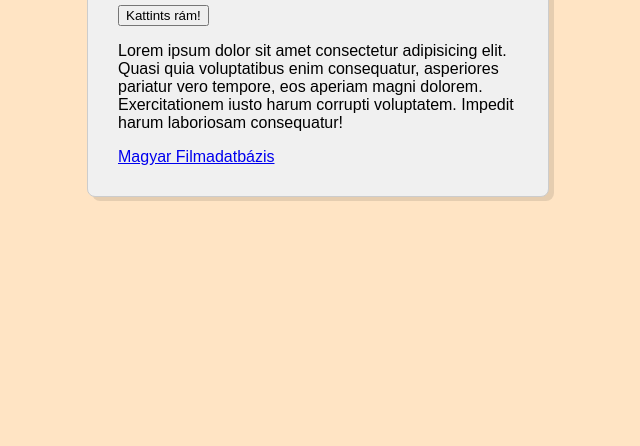
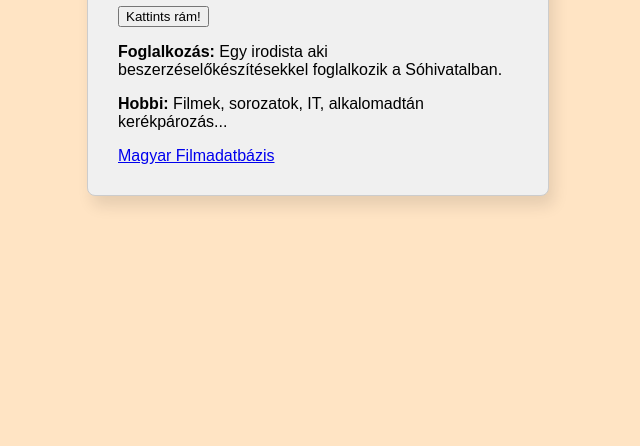
Before and after one commit to azima77/projekt2, a plain HTML site: page index.html in a window 1280 px wide. Shown: the part 354-800 px from the top of the page, without its empty margins (322-962 px from the left). Drawn offline with Linux system fonts and the light colour scheme.

Commit message:
Minden kész!

```diff
--- a/index.html
+++ b/index.html
@@ -10,7 +10,8 @@
     <div class="card">
         <h1>Zima András</h1>
         <button id="msgBtn">Kattints rám!</button>
-        <p>Lorem ipsum dolor sit amet consectetur adipisicing elit. Quasi quia voluptatibus enim consequatur, asperiores pariatur vero tempore, eos aperiam magni dolorem. Exercitationem iusto harum corrupti voluptatem. Impedit harum laboriosam consequatur!</p>
+        <p><strong>Foglalkozás:</strong> Egy irodista aki beszerzéselőkészítésekkel foglalkozik a Sóhivatalban.</p>
+        <p><strong>Hobbi:</strong> Filmek, sorozatok, IT, alkalomadtán kerékpározás...</p>
         <a href="https://www.mafab.hu/">Magyar Filmadatbázis</a>
         <script src="script.js"></script>
     </div>
--- a/style.css
+++ b/style.css
@@ -13,5 +13,5 @@ body {
     background-color: #f0f0f0;
     border: 1px solid #ccc;
     border-radius: 8px;
-    box-shadow: 5px 4px rgba(0, 0, 0, 0.1);
+    box-shadow: 5px 10px 15px rgba(0, 0, 0, 0.1);
 }
```
